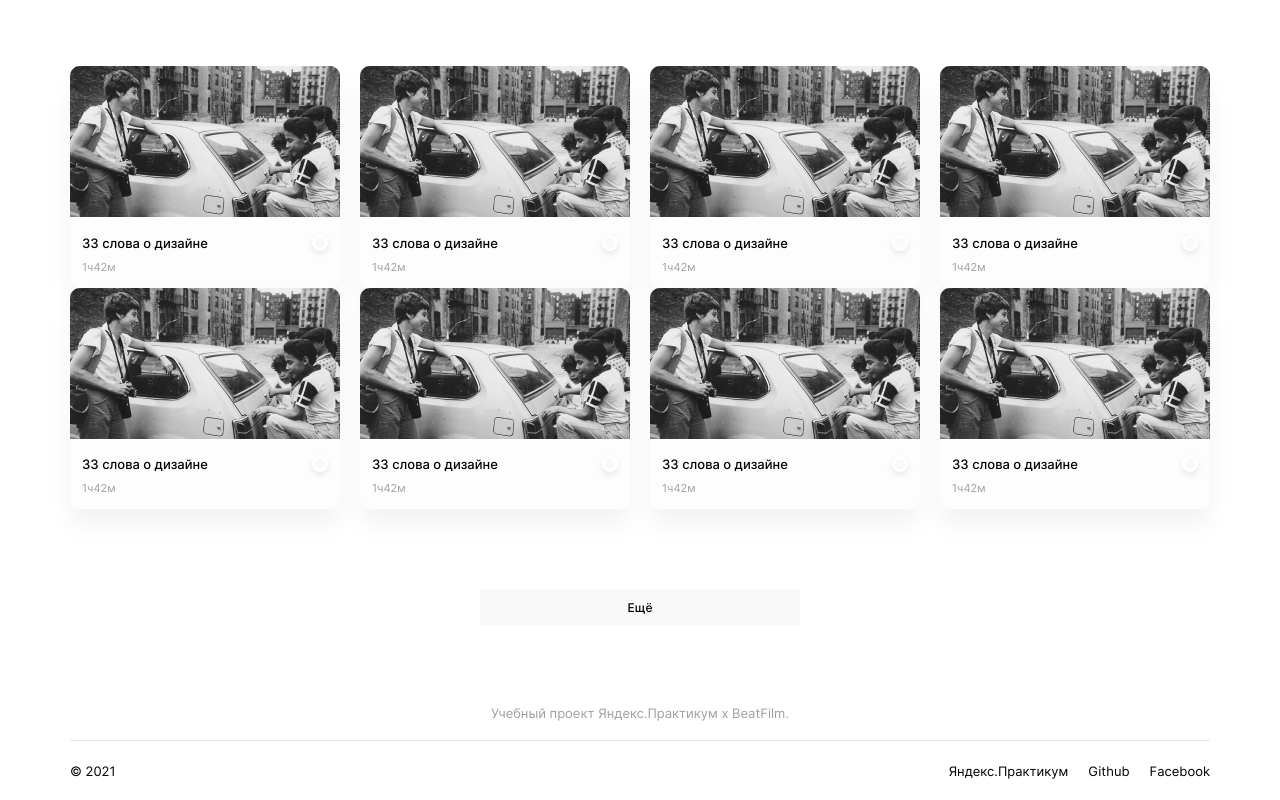
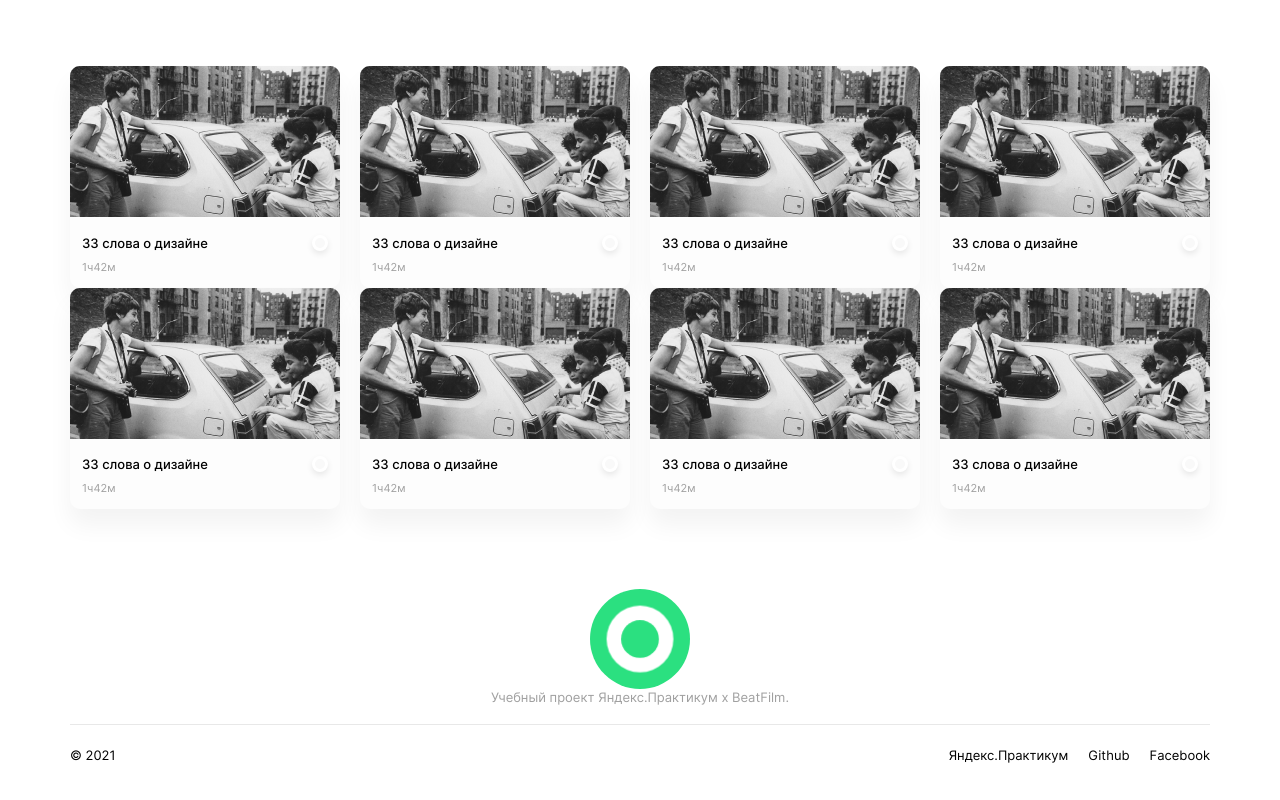
Before and after one commit to kt-postnikova/movies-explorer-frontend, a React (Create React App) app: page /movies in a window 1280 px wide. Shown: the part 310-1110 px from the top of the page. Built offline with nearby package versions, Linux system fonts and the light colour scheme.

Commit message:
Добавлен компонент Preloader

```diff
--- a/src/components/Preloader/Preloader.css
+++ b/src/components/Preloader/Preloader.css
@@ -1,17 +1,89 @@
+@keyframes preloader-inside-white {
+    0% {
+        -webkit-transform: scale(0, 0);
+        -moz-transform: scale(0, 0);
+        -ms-transform: scale(0, 0);
+        -o-transform: scale(0, 0);
+        transform: scale(0, 0);
+    }
+    100% {
+        -webkit-transform: scale(1, 1);
+        -moz-transform: scale(1, 1);
+        -ms-transform: scale(1, 1);
+        -o-transform: scale(1, 1);
+        transform: scale(1, 1);
+    }
+}
+
+@keyframes preloader-inside-red {
+    0% {
+        -webkit-transform: scale(0, 0);
+        -moz-transform: scale(0, 0);
+        -ms-transform: scale(0, 0);
+        -o-transform: scale(0, 0);
+        transform: scale(0, 0);
+    }
+    30% {
+        -webkit-transform: scale(0, 0);
+        -moz-transform: scale(0, 0);
+        -ms-transform: scale(0, 0);
+        -o-transform: scale(0, 0);
+        transform: scale(0, 0);
+    }
+    100% {
+        -webkit-transform: scale(1, 1);
+        -moz-transform: scale(1, 1);
+        -ms-transform: scale(1, 1);
+        -o-transform: scale(1, 1);
+        transform: scale(1, 1);
+    }
+}
+
 .preloader {
     display: flex;
+    align-items: center;
     justify-content: center;
-    margin-bottom: 80px;
+    width: 100%;
+    height: 100%;
+    z-index: 10;
+    padding: 20px;
+    padding: 0;
 }
 
-.preloader__button {
-    width: 320px;
-    height: 36px;
-    background-color: #F9F9F9;
-    font-weight: 500;
-    font-size: 12px;
-    line-height: 15px;
-    border: none;
-    outline: none;
-    cursor: pointer;
+.preloader__container {
+    width: 100px;
+    height: 100px;
+    position: relative;
 }
+
+.preloader__round {
+    width: 100px;
+    height: 100px;
+    position: absolute;
+    top: 0;
+    left: 0;
+    background: #2BE080;
+    border-radius: 50px;
+}
+
+.preloader__round::after,
+.preloader__round::before {
+    content: '';
+    width: 100px;
+    height: 100px;
+    position: absolute;
+    top: 0;
+    left: 0;
+    border-radius: 50px;
+}
+
+.preloader__round::after {
+    background: white;
+    animation: preloader-inside-white 1s ease-in-out infinite;
+}
+
+.preloader__round::before {
+    z-index: 10;
+    background: #2BE080;
+    animation: preloader-inside-red 1s ease-in-out infinite;
+}
--- a/src/components/Preloader/Preloader.js
+++ b/src/components/Preloader/Preloader.js
@@ -1,11 +1,14 @@
-import React from 'react';
+import React from 'react'
+import './Preloader.css'
 
-function Preloader(params) {
+const Preloader = () => {
     return (
-        <div className="preloader container">
-            <button className="preloader__button">Ещё</button>
+        <div className="preloader">
+            <div className="preloader__container">
+                <span className="preloader__round"></span>
+            </div>
         </div>
     )
-}
+};
 
-export default Preloader;
+export default Preloader
```
